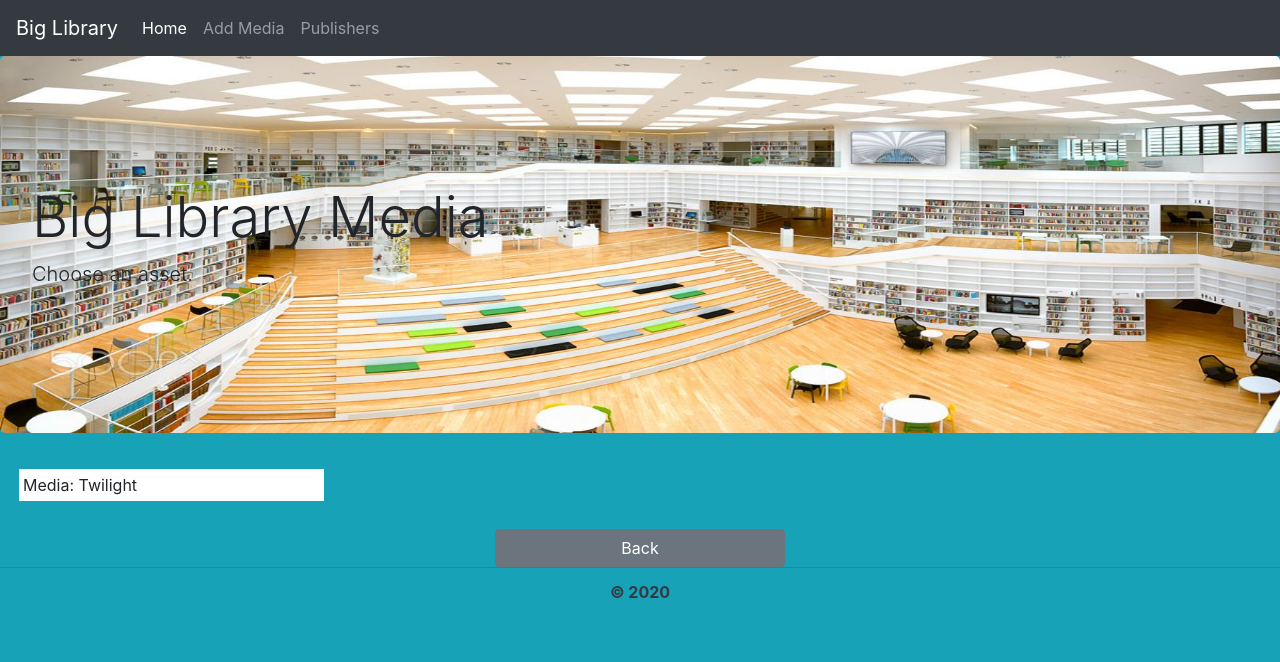
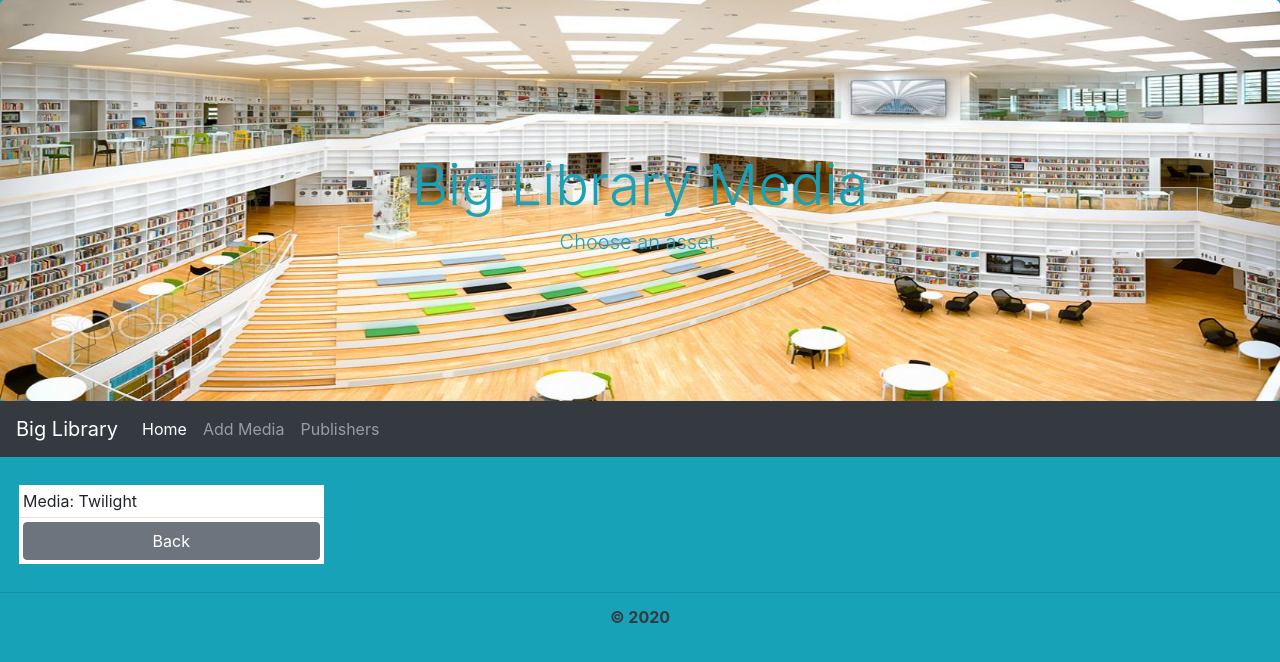
Before and after one commit to admirsaraseli/CFLMS-CodeReview10-AdmirSaraseli, a PHP site: page /media.php?id=1 in a window 1280 px wide. Shown: the top 662 px of the page. Run offline with PHP 8.4, Linux system fonts and the light colour scheme; data comes from the database, SQL or seed files in the repository.

Commit message:
code review 10

```diff
--- a/media.php
+++ b/media.php
@@ -11,12 +11,7 @@
 </head>
 <body class="bg-info">
     <?php include 'navbar.php';?>
-    <header>
-        <div class="jumbotron main_header" >
-            <h1 class="display-4">Big Library Media</h1>
-            <p class="lead">Choose an asset.</p>
-        </div>
-    </header>
+
     <div class="container-fluid row row-cols-1 row-cols-md-2 row-cols-lg-4 mx-auto my-4">
         <ul class="list-group list-group-flush p-1">
             <?php
@@ -28,6 +23,10 @@
                         echo "
                         <li class='list-group-item p-1'>Media: ". $row['title']." </li>";
                     }
+                        echo "
+                        <li class='list-group-item p-1'>
+                            <a href='publishers.php' class='btn btn-secondary btn-block '>Back</a>
+                        </li>";
                     // Close connection
                     mysqli_close($conn);
                 }
@@ -36,9 +35,6 @@
         </ul>
 
     </div>
-    <div class="container w-25 justify-content-left">
-            <a href='publishers.php' class='btn btn-secondary btn-block mx-auto '>Back</a>
-        </div>
     <div class="card-footer text-dark bg-transparent text-center font-weight-bold"> &copy; 2020 </div>
 </body>
 </html>
--- a/navbar.php
+++ b/navbar.php
@@ -1,3 +1,9 @@
+<header>
+    <div class="jumbotron main_header text-info text-sm-center mb-0">
+        <h1 class="display-4 mt-4">Big Library Media</h1>
+        <p class="lead">Choose an asset.</p>
+    </div>
+</header>
 <nav class="navbar navbar-expand-lg navbar-dark bg-dark">
     <a class="navbar-brand" href="#">Big Library</a>
     <button class="navbar-toggler" type="button" data-toggle="collapse" data-target="#navbarNav" aria-controls="navbarNav" aria-expanded="false" aria-label="Toggle navigation">
```
Also changed, not shown: details.php (+1 -6 lines), index.php (+1 -6 lines), insert.php (+1 -6 lines), publishers.php (+1 -6 lines), update.php (+1 -6 lines).
